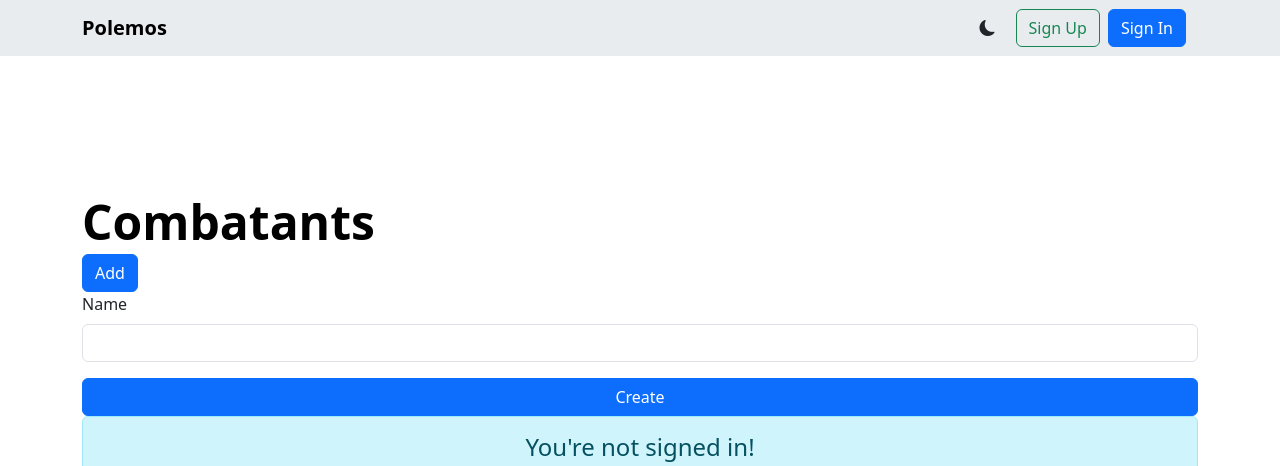
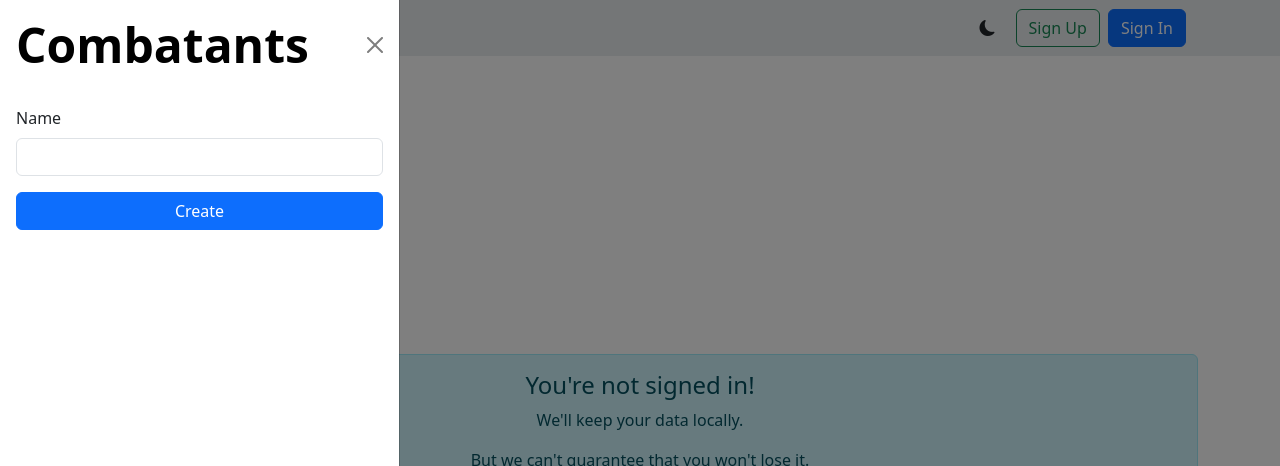
Before and after one commit to jasonscrouch/polemos, a React (Vite) app in the folder polemos-spa/: page /combatants in a window 1280 px wide. Both pictures are taken after a click on the button "Add". Shown: the top 466 px of the page. Built offline with nearby package versions, Linux system fonts and the light colour scheme; no server answers.

Commit message:
Updates create combatants functionality and UI

```diff
--- /dev/null
+++ b/polemos-spa/src/components/helpers/CombatantCard.tsx
@@ -0,0 +1,24 @@
+import type { JSX } from "react";
+
+interface Props {
+    id: string;
+    title: string;
+    text: string;
+    src?: string;
+}
+
+export function CombatantCard({id, title, text, src}: Props): JSX.Element {
+
+    return (
+        <div key={id} className="card" style={ { width: '18rem' }}>
+            <img src={src ?? '/default_Combatant.jpeg'} className="card-img-top" alt="Combatant" />
+            <div className="card-body">
+                <h5 className="card-title">{title}</h5>
+                <p className="card-text">{text}</p>
+            </div>
+            <div className="card-body">
+                <a href="#" className="card-link">Details</a>
+            </div>
+        </div>
+    );
+}
--- a/polemos-spa/src/components/pages/Combatants.tsx
+++ b/polemos-spa/src/components/pages/Combatants.tsx
@@ -1,6 +1,6 @@
 import { useContext, useState, type JSX } from "react";
 import { AuthnContext } from "../../contexts/AuthnContext";
-import { Alert, Button, Col, Collapse, Form, Row } from "react-bootstrap";
+import { Alert, Button, Col, Form, Offcanvas, Row } from "react-bootstrap";
 import FormInput from "../helpers/FormInput";
 import SubmitButton from "../helpers/SubmitButton";
 import { useMutation, useQuery } from "@apollo/client/react";
@@ -8,10 +8,8 @@ import { Error } from "../helpers/Error";
 import { BrandText } from "../../utilities/css/Text";
 import { ADD_COMBATANT } from "../../Mutation/DocumentNodes/AddCombatant";
 import { GET_COMBATANTS } from "../../Query/DocumentNodes/GetCombatants";
+import { CombatantCard } from "../helpers/CombatantCard";
 
-// todo: use this to test an authn user
-
-//todo: Overall, there will be a a title, add button, and a list of cards.
 // Clicking on each will bring up a modal with more details about each.
 // The modal allows you to move left and right through the cards.
 // There is a search at the top, which will highlight text in each card that matches the search.
@@ -20,12 +18,17 @@ export default function Combatants(): JSX.Element {
 
     const authnContext = useContext(AuthnContext);
     const [isValidated, setIsValidated] = useState<boolean>(false);
-    const [open, setOpen] = useState<boolean>(false);
+    const [showOffCanvas, setShowOffCanvas] = useState<boolean>(false);
 
     const name = "name";
 
     const [ addCombatantMutation, addCombatantResult ] = useMutation(ADD_COMBATANT);
     const getCombatantsQuery = useQuery(GET_COMBATANTS, { variables: { combatantsId: authnContext.authnUser?.id ?? 0 } });
+
+    function handleClose() {
+        setShowOffCanvas(false);
+        setIsValidated(false);
+    }
 
     function handleSubmit(e: React.FormEvent<HTMLFormElement>) {
         e.preventDefault();
@@ -57,54 +60,35 @@ export default function Combatants(): JSX.Element {
 
                 if (result.data?.addCombatant.success) {
                     getCombatantsQuery.refetch();
+                    handleClose();
                 }
             });
     }
 
-    //todo: create own file
     // todo: onClick, open modal with left and right slide to go through all combatants
-    function createCombatantCard(id: string, title: string, text: string): JSX.Element {
 
-        return (
-            <div key={id} className="card" style={ { width: '18rem' }}>
-                <img src="..." className="card-img-top" alt="..." />
-                <div className="card-body">
-                    <h5 className="card-title">{title}</h5>
-                    <p className="card-text">{text}</p>
-                </div>
-                <div className="card-body">
-                    <a href="#" className="card-link">Details</a>
-                </div>
-            </div>
-        );
-    }
-
-    //todo: create this page
-    // way to create a combatant
-    // name
-    // auto-create the other elements
-    // auto add image (perhaps based on str or dex)
-    // show list of created combatants
+    // todo: create image custom image creation endpoint (based on attributes like STR)
     // support localStorage creation for users who are not signed in
-
 
     //todo: center title, create add functionality that pulls down to reveal form, and "start creating combatants" if none
 
-    //todo: these alerts are styled the same. Create an alert wrapper for this.
     return (
         <>
             <div className={BrandText("mb-1")}>Combatants</div>
             <div>
                 <Button
-                    onClick={() => setOpen(!open)}
-                    aria-controls="example-collapse-text"
-                    aria-expanded={open}
+                    onClick={() => setShowOffCanvas(!showOffCanvas)}
                     title="Add"
                 >
                     Add
                 </Button>
-                <Collapse in={open}>
-                    <div id="example-collapse-text">
+                <Offcanvas
+                    show={showOffCanvas}
+                    onHide={() => handleClose()}
+                    placement="start"
+                    >
+                    <Offcanvas.Header closeButton><div className={BrandText()}>Combatants</div></Offcanvas.Header>
+                    <Offcanvas.Body>
                         <Form className="needs-validation" validated={isValidated} noValidate onSubmit={(e) => handleSubmit(e)}>
                             <Row className="g-3">
                                 <Col lg="12">
@@ -115,8 +99,8 @@ export default function Combatants(): JSX.Element {
                                 </Col>
                             </Row>
                         </Form>
-                    </div>
-                </Collapse>
+                    </Offcanvas.Body>
+                </Offcanvas>
             </div>
             <Alert variant="info" show={authnContext.authnUser === undefined} className="d-flex flex-column text-center">
                 <Alert.Heading>You're not signed in!</Alert.Heading>
@@ -128,7 +112,7 @@ export default function Combatants(): JSX.Element {
             {getCombatantsQuery.error != null
                 && <Error show={addCombatantResult.error != null} message={getCombatantsQuery.error.message} /> }
             <Row>
-                { getCombatantsQuery.data && getCombatantsQuery.data.combatants.length > 0 ? getCombatantsQuery.data?.combatants.map((x, i) => createCombatantCard(i.toString(), x.name, ""))
+                { getCombatantsQuery.data && getCombatantsQuery.data.combatants.length > 0 ? getCombatantsQuery.data?.combatants.map((x, i) => <CombatantCard id={i.toString()} title={x.name} text="" />)
                     : <div>Begin adding combatants</div>}
             </Row>
         </>
```
Also changed, not shown: polemos-spa/public/default_Combatant.jpeg (added).
